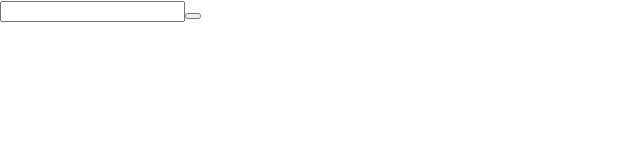
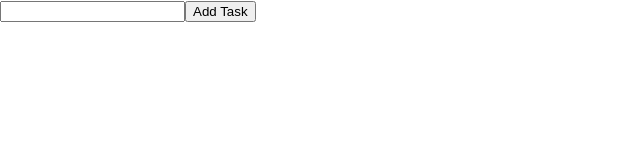
Before and after one commit to smackdh/react-firebase-todo-new, a React (Create React App) app: page / in a window 1280 px wide. Shown: the top 160 px of the page, without its empty margins (0-640 px from the left). Built offline with nearby package versions, Linux system fonts and the light colour scheme.

Commit message:
added handler for addtask and submit'

```diff
--- a/src/components/form/form.js
+++ b/src/components/form/form.js
@@ -8,16 +8,25 @@ const Form = () => {
     console.log(e.target.value);
   };
 
+  const addTaskHandler = () => {
+    console.log("Test");
+  };
+
+  const submitHandler = (e) => {
+    e.preventDefault();
+  };
   return (
-    <form>
-      <label HtmlFor="title"></label>
+    <form onSubmit={submitHandler}>
+      <label htmlFor="title"></label>
       <input
         id="title"
         type="text"
         onChange={titleChangeHandler}
         value={title}
       />
-      <button type="submit"></button>
+      <button onClick={addTaskHandler} type="submit">
+        Add Task
+      </button>
     </form>
   );
 };
```
